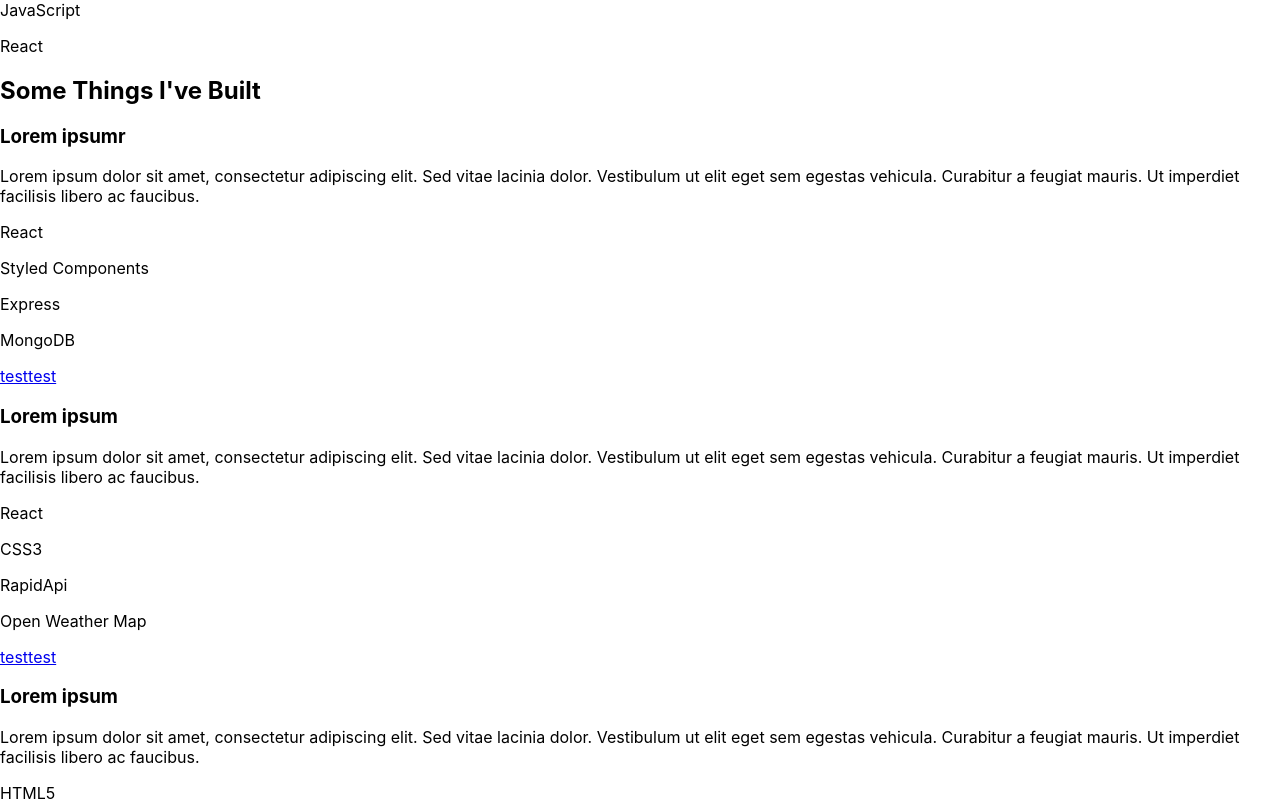
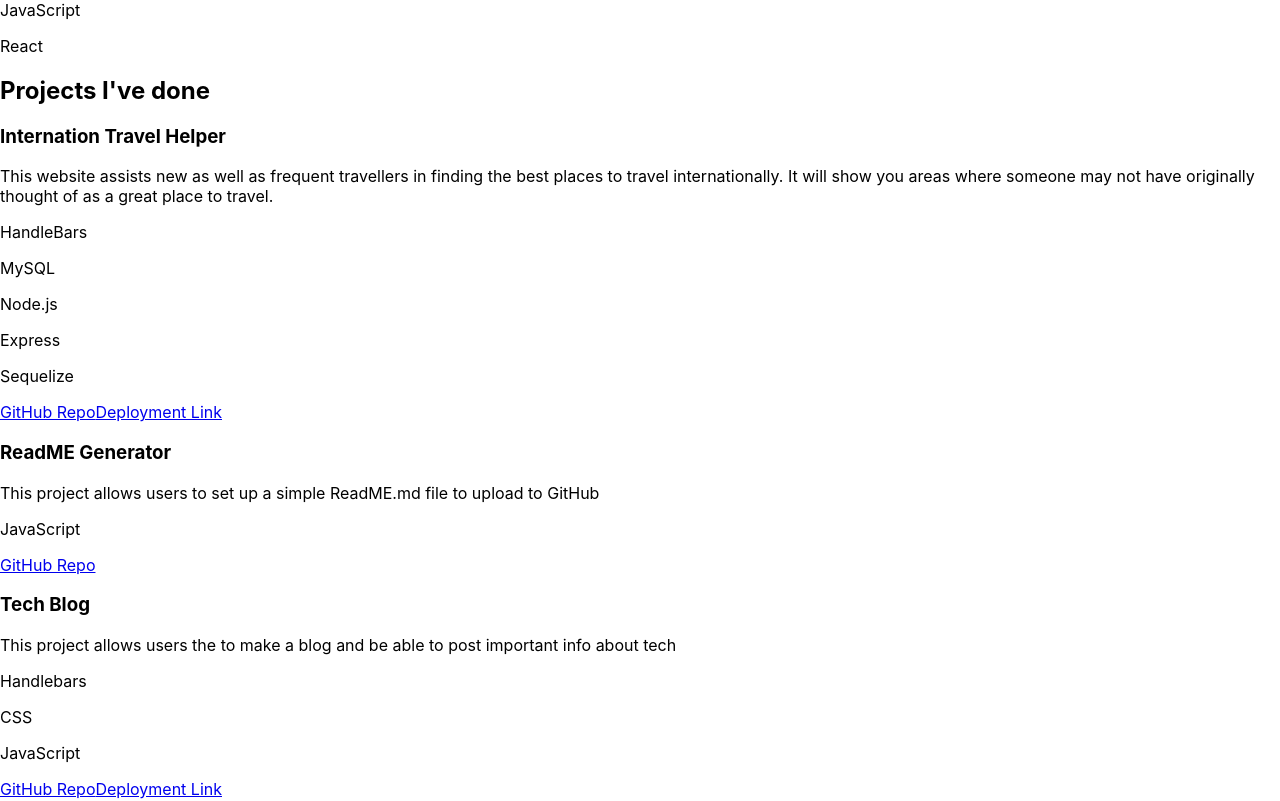
Before and after one commit to Alexander-Ramirez/Portfolio, a React (Create React App) app: page / in a window 1280 px wide. Shown: the part 420-1221 px from the top of the page. Built offline with nearby package versions, Linux system fonts and the light colour scheme.

Commit message:
finished projects tab

```diff
--- a/src/pages/Projects.js
+++ b/src/pages/Projects.js
@@ -2,7 +2,7 @@
   return (
     <section className='projects' id='projects'>
       <h2 className='section-title' data-aos='zoom-in' data-aos-duration='1500'>
-        Some Things I've Built
+        Projects I've done
       </h2>
 
       <div className='section-content'>
@@ -12,25 +12,24 @@
           data-aos='flip-left'
           data-aos-duration='800'
         >
-          <h3>Lorem ipsumr</h3>
+          <h3>Internation Travel Helper</h3>
           <p className='section-text'>
-            Lorem ipsum dolor sit amet, consectetur adipiscing
-            elit. Sed vitae lacinia dolor. Vestibulum ut elit eget sem egestas
-            vehicula. Curabitur a feugiat mauris. Ut imperdiet facilisis libero
-            ac faucibus.
+          This website assists new as well as frequent travellers in finding the best places to travel internationally.
+          It will show you areas where someone may not have originally thought of as a great place to travel.
           </p>
           <div className='technologies'>
-            <p>React</p>
-            <p>Styled Components</p>
+            <p>HandleBars</p>
+            <p>MySQL</p>
+            <p>Node.js</p>
             <p>Express</p>
-            <p>MongoDB</p>
+            <p>Sequelize</p>
           </div>
           <div className='project-social'>
-            <a href='https://github.com/'>
-              test
+            <a href='https://github.com/Alexander-Ramirez/WishTravelP2' target="_blank" rel="noopener noreferrer">
+              GitHub Repo
             </a>
-            <a href='http://github.com/'>
-              test
+            <a href='https://desolate-bastion-60870.herokuapp.com/' target="_blank" rel="noopener noreferrer">
+              Deployment Link
             </a>
           </div>
         </div>
@@ -42,25 +41,16 @@
           data-aos='flip-left'
           data-aos-duration='1000'
         >
-          <h3>Lorem ipsum</h3>
+          <h3>ReadME Generator</h3>
           <p className='section-text'>
-          Lorem ipsum dolor sit amet, consectetur adipiscing
-            elit. Sed vitae lacinia dolor. Vestibulum ut elit eget sem egestas
-            vehicula. Curabitur a feugiat mauris. Ut imperdiet facilisis libero
-            ac faucibus.
+          This project allows users to set up a simple ReadME.md file to upload to GitHub
           </p>
           <div className='technologies'>
-            <p>React</p>
-            <p>CSS3</p>
-            <p>RapidApi</p>
-            <p>Open Weather Map</p>
+            <p>JavaScript</p>
           </div>
           <div className='project-social'>
-            <a href='https://github.com/'>
-              test
-            </a>
-            <a href='https://github.com/'>
-              test
+            <a href='https://github.com/Alexander-Ramirez/ReadMeGeneratorHW' target="_blank" rel="noopener noreferrer">
+              GitHub Repo
             </a>
           </div>
         </div>
@@ -72,24 +62,21 @@
           data-aos='flip-left'
           data-aos-duration='1200'
         >
-          <h3>Lorem ipsum</h3>
+          <h3>Tech Blog</h3>
           <p className='section-text'>
-          Lorem ipsum dolor sit amet, consectetur adipiscing
-            elit. Sed vitae lacinia dolor. Vestibulum ut elit eget sem egestas
-            vehicula. Curabitur a feugiat mauris. Ut imperdiet facilisis libero
-            ac faucibus.
+          This project allows users the to make a blog and be able to post important info about tech
           </p>
           <div className='technologies'>
-            <p>HTML5</p>
-            <p>CSS3</p>
+            <p>Handlebars</p>
+            <p>CSS</p>
             <p>JavaScript</p>
           </div>
           <div className='project-social'>
-            <a href='https://github.com/'>
-              test
+            <a href='https://github.com/Alexander-Ramirez/techBlogHW' target="_blank" rel="noopener noreferrer">
+              GitHub Repo
             </a>
-            <a href='https://github.com/'>
-              test
+            <a href='https://intense-dusk-22332.herokuapp.com/' target="_blank" rel="noopener noreferrer">
+              Deployment Link
             </a>
           </div>
         </div>
```
